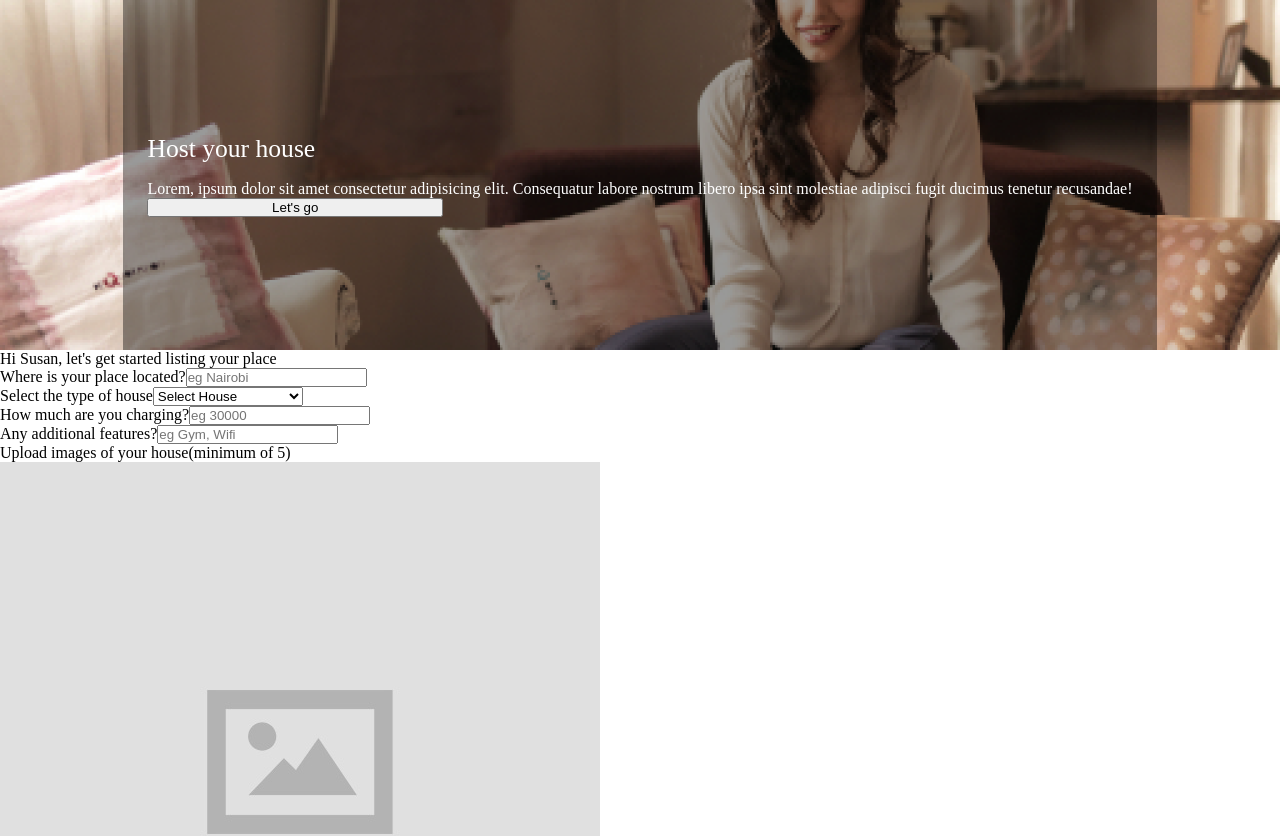
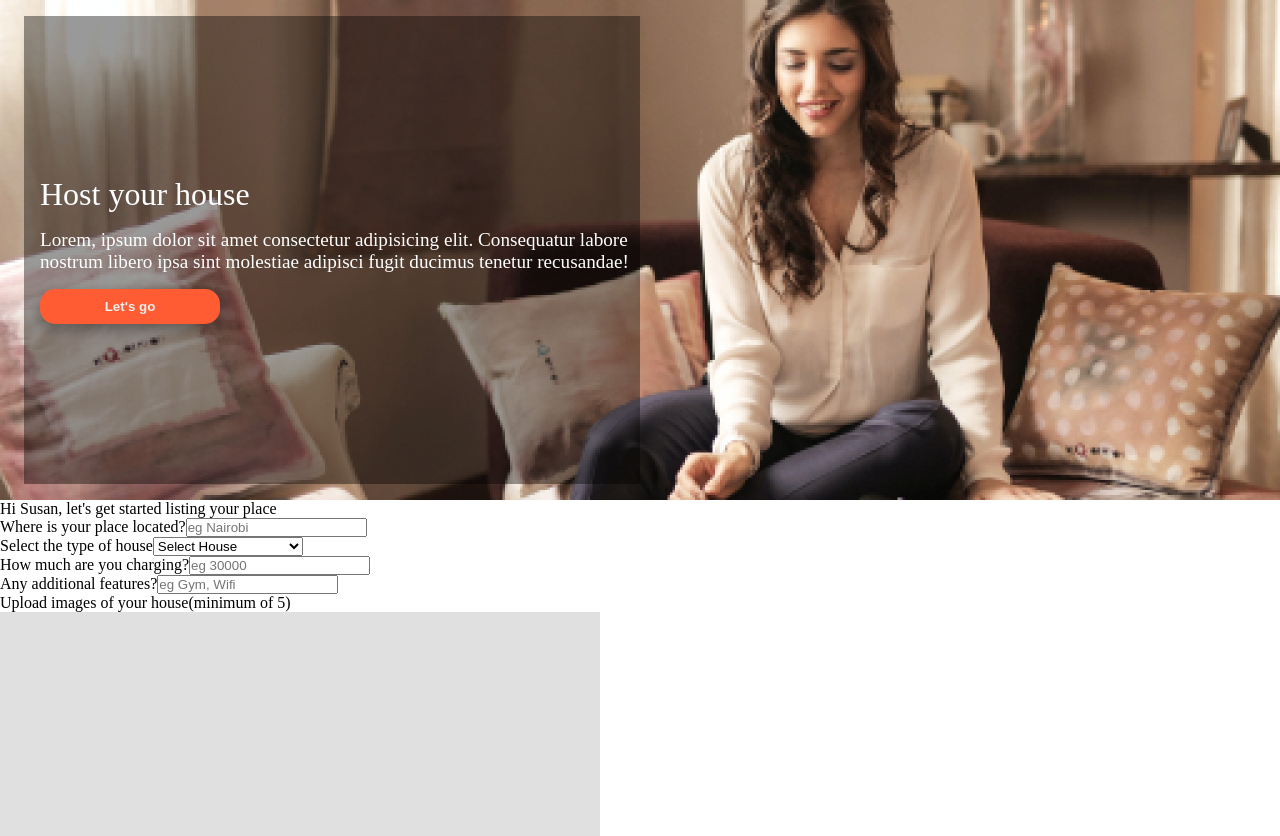
Before and after one commit to lumunge/Spacious-Living, a React (Create React App) app: page /newhouse in a window 1280 px wide. Shown: the top 836 px of the page. Built offline with nearby package versions, Linux system fonts and the light colour scheme.

Commit message:
responsive landing new house

```diff
--- a/src/Components/UploadComponents/Landing/Landing.jsx
+++ b/src/Components/UploadComponents/Landing/Landing.jsx
@@ -1,17 +1,18 @@
-import './landing.css';
-
+import "./landing.css";
 
 const Landing = () => {
 	return (
 		<div className="landingWrapper">
 			<div className="content">
-				<p className="landingHeading">Host your house</p>
-				<p>
-					Lorem, ipsum dolor sit amet consectetur adipisicing elit.
-					Consequatur labore nostrum libero ipsa sint molestiae
-					adipisci fugit ducimus tenetur recusandae!
-				</p>
-                <button className="cta uploadCta">Let's go</button>
+				<div className="contentText">
+					<p className="landingHeading">Host your house</p>
+					<p className="landingText">
+						Lorem, ipsum dolor sit amet consectetur adipisicing
+						elit. Consequatur labore nostrum libero ipsa sint
+						molestiae adipisci fugit ducimus tenetur recusandae!
+					</p>
+					<button className="cta uploadCta">Let's go</button>
+				</div>
 			</div>
 		</div>
 	);
--- a/src/Components/UploadComponents/Landing/landing.css
+++ b/src/Components/UploadComponents/Landing/landing.css
@@ -1,5 +1,4 @@
 .landingWrapper {
-	height: 350px;
 	background-image: url("../../../img/uploadGirl.png");
 	background-position: center;
 	background-size: cover;
@@ -8,13 +7,30 @@
 	align-items: center;
 	justify-content: center;
 }
+.uploadCta {
+	background-color: var(--primaryColor);
+	padding: 10px 20px;
+	border-radius: 15px;
+	border: none;
+	color: var(--mainWhite);
+	font-weight: 600;
+	cursor: pointer;
+	margin-top: 1rem;
+	box-shadow: rgba(0, 0, 0, 0.35) 0px 5px 15px;
+}
 .content {
 	display: flex;
 	flex-direction: column;
 	justify-content: center;
-	height: 350px;
 	padding: 1rem 1.5rem;
 	color: #fff;
+}
+@media (max-width: 740px) {
+	.landingWrapper {
+		height: 350px;
+	}
+	.content {
+		height: 350px;
 		background: rgba(0, 0, 0, 0.4);
 	}
 	.landingHeading {
@@ -24,3 +40,32 @@
 	.uploadCta {
 		width: 30%;
 	}
+}
+@media (min-width: 740px), (min-width: 1200px) {
+	.landingWrapper {
+		height: 500px;
+	}
+	.content {
+		height: 500px;
+		width: 100%;
+	}
+	.contentText {
+		width: 50%;
+		background: rgba(0, 0, 0, 0.4);
+		height: 100%;
+		display: flex;
+		flex-direction: column;
+		justify-content: center;
+		padding-left: 1rem;
+	}
+	.uploadCta {
+		width: 30%;
+	}
+	.landingHeading {
+		font-size: 2rem;
+		padding-bottom: 1rem;
+	}
+	.landingText {
+		font-size: 1.2rem;
+	}
+}
```
Lines whose indentation alone changed are shown as unchanged.
